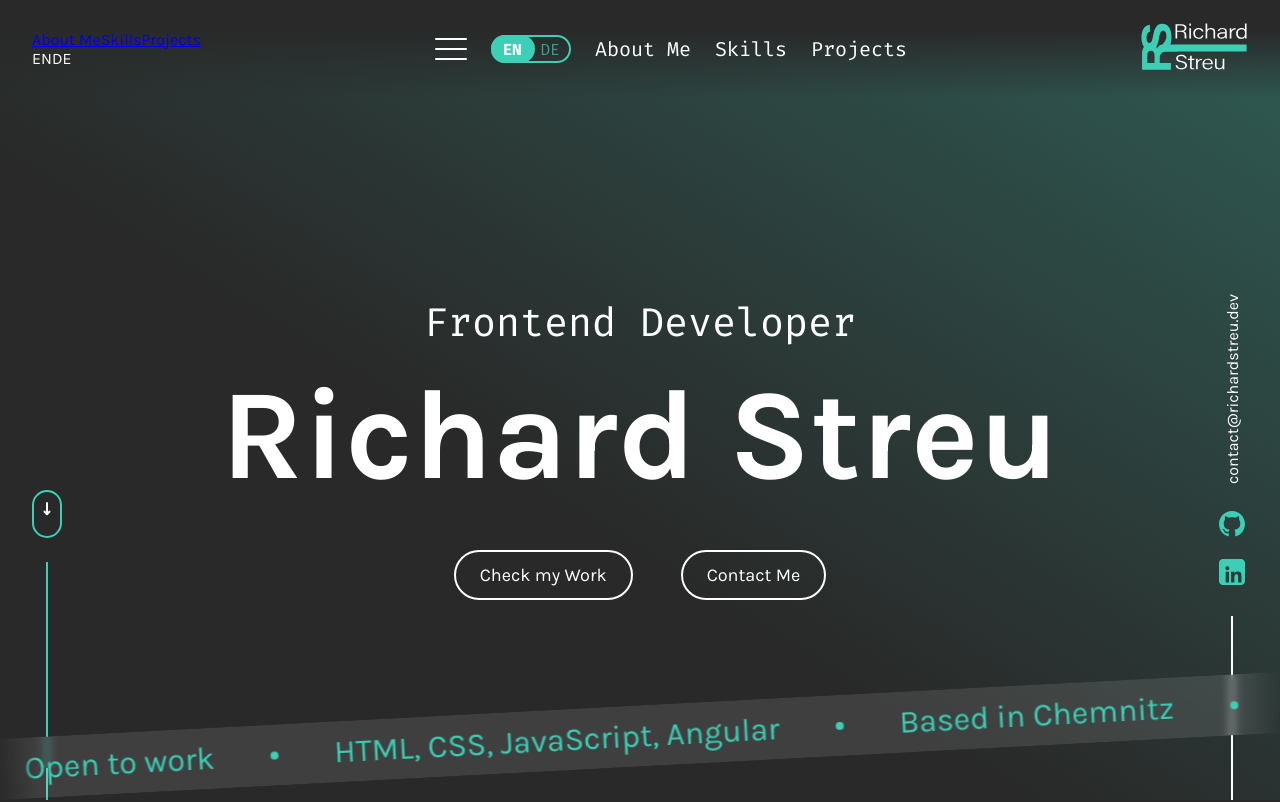
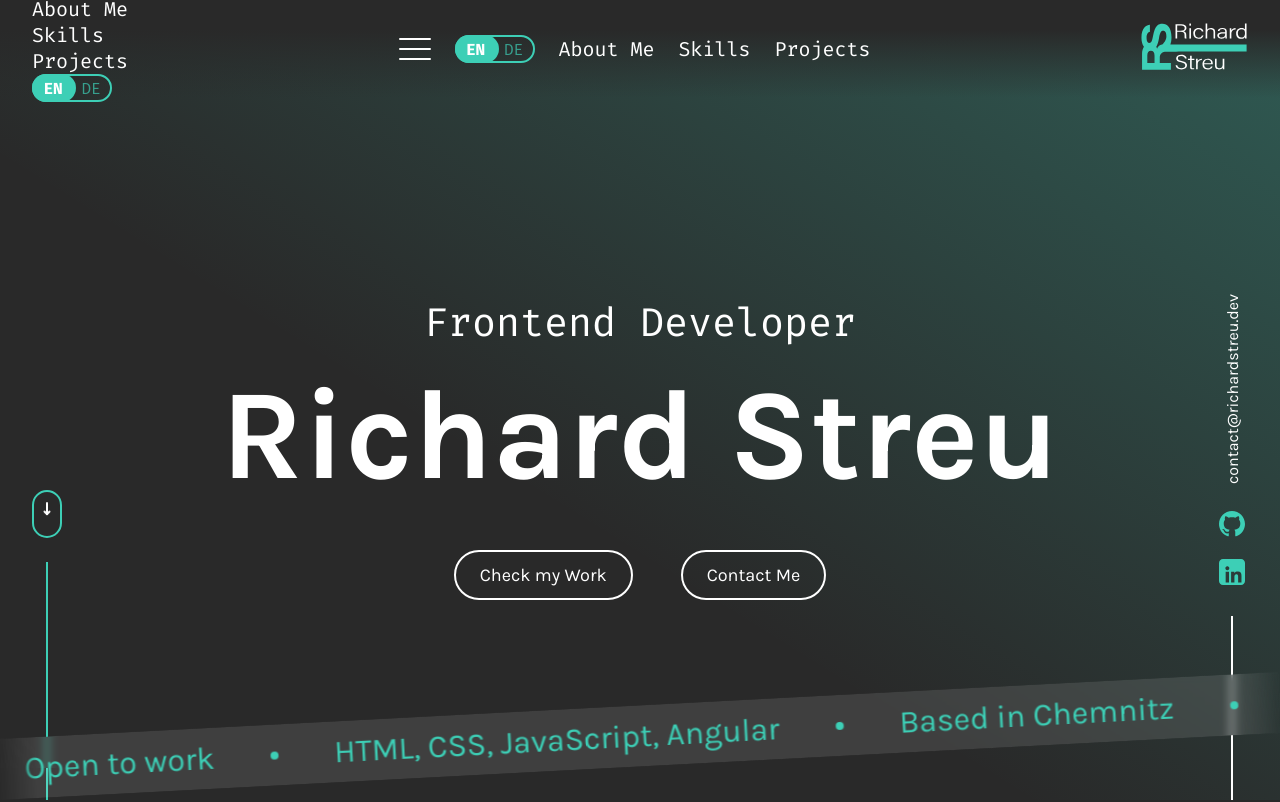
Before and after one commit to RichardStreu/portfolioAngular, an Angular app: page / in a window 1280 px wide. Shown: the top 802 px of the page. Built offline with nearby package versions, Linux system fonts and the light colour scheme.

Commit message:
feat: add styling for burger menu and language switcher in header component

```diff
--- a/src/app/core/header/header.component.scss
+++ b/src/app/core/header/header.component.scss
@@ -15,7 +15,88 @@ header {
     position: relative;
   }
 
+  .burgerMenuBox {
+    .burgerMenu {
+      display: flex;
+      flex-direction: column;
 
+      a {
+        font-family: "Fira";
+        font-size: 1.25rem;
+        color: white;
+        text-decoration: none;
+        transition: all 0.2s ease-in-out;
+        position: relative;
+
+        &:hover {
+          color: $color-highLight;
+        }
+      }
+
+      .languageButton {
+        width: 80px;
+        height: 28px;
+        border: 2px solid $color-highLight;
+        border-radius: 100vh;
+        display: flex;
+        align-items: center;
+        justify-content: space-around;
+        position: relative;
+        cursor: pointer;
+        user-select: none;
+        transition: all 0.2s ease-in-out;
+
+        &:hover {
+          border: 2px solid white;
+
+          span {
+            color: $color-highLight;
+          }
+        }
+
+        span {
+          background-color: transparent;
+          border: none;
+          color: rgba($color-highLight, 0.7);
+          font-family: "Fira";
+          font-size: 1rem;
+          position: relative;
+          z-index: 2;
+          transition: all 0.2s ease-in-out;
+        }
+
+        &::before {
+          content: "";
+          width: 44px;
+          height: 28px;
+          background-color: $color-highLight;
+          border-radius: 100vh;
+          position: absolute;
+          z-index: 1;
+          left: -2px;
+          transition: all 0.2s ease-in-out;
+        }
+
+        &.active {
+          span:last-child {
+            color: white;
+            font-weight: bold;
+          }
+
+          &::before {
+            left: 34px;
+          }
+        }
+
+        &:not(.active) {
+          span:first-child {
+            color: white;
+            font-weight: bold;
+          }
+        }
+      }
+    }
+  }
 
   .headerNavbar {
     display: flex;
```
